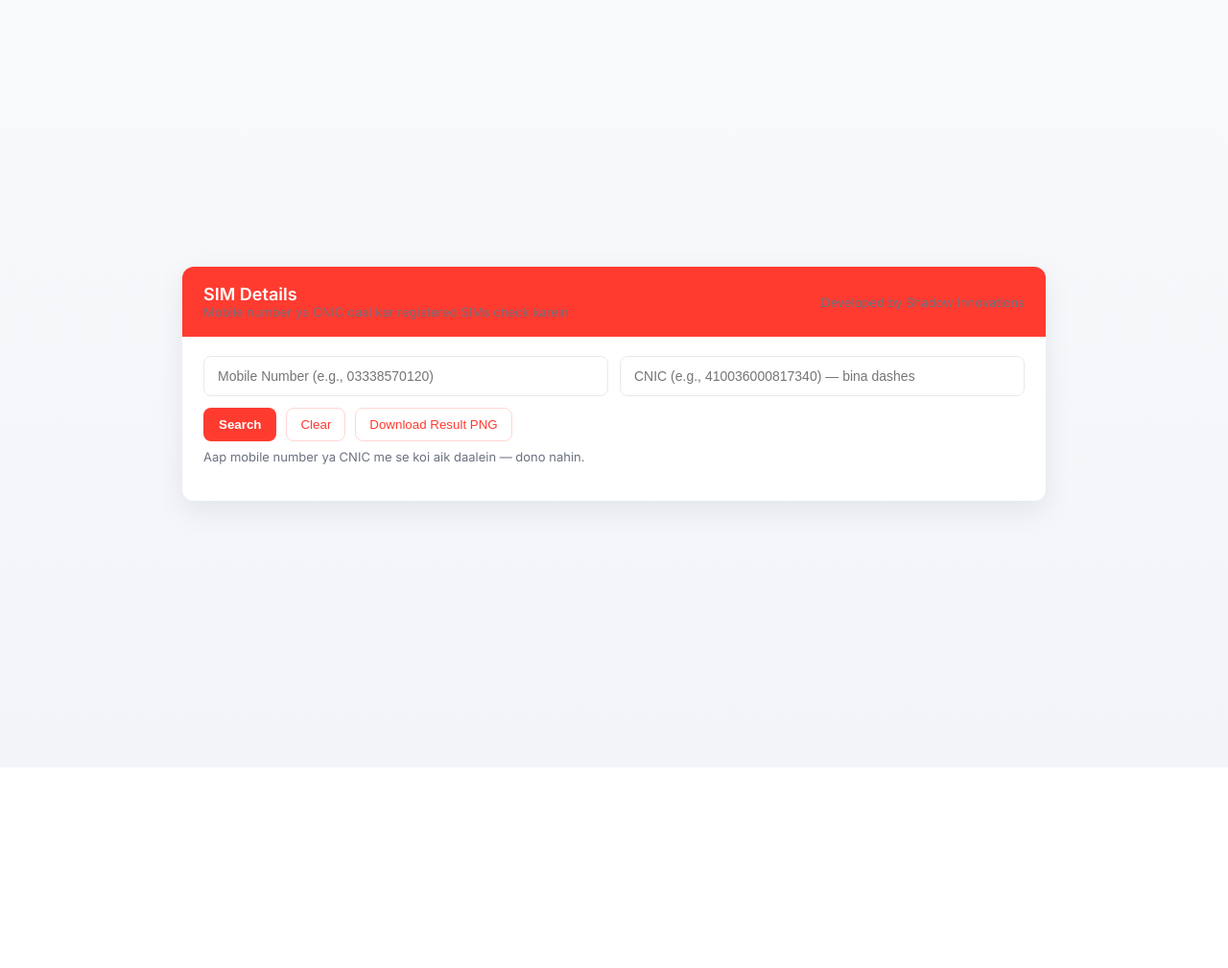
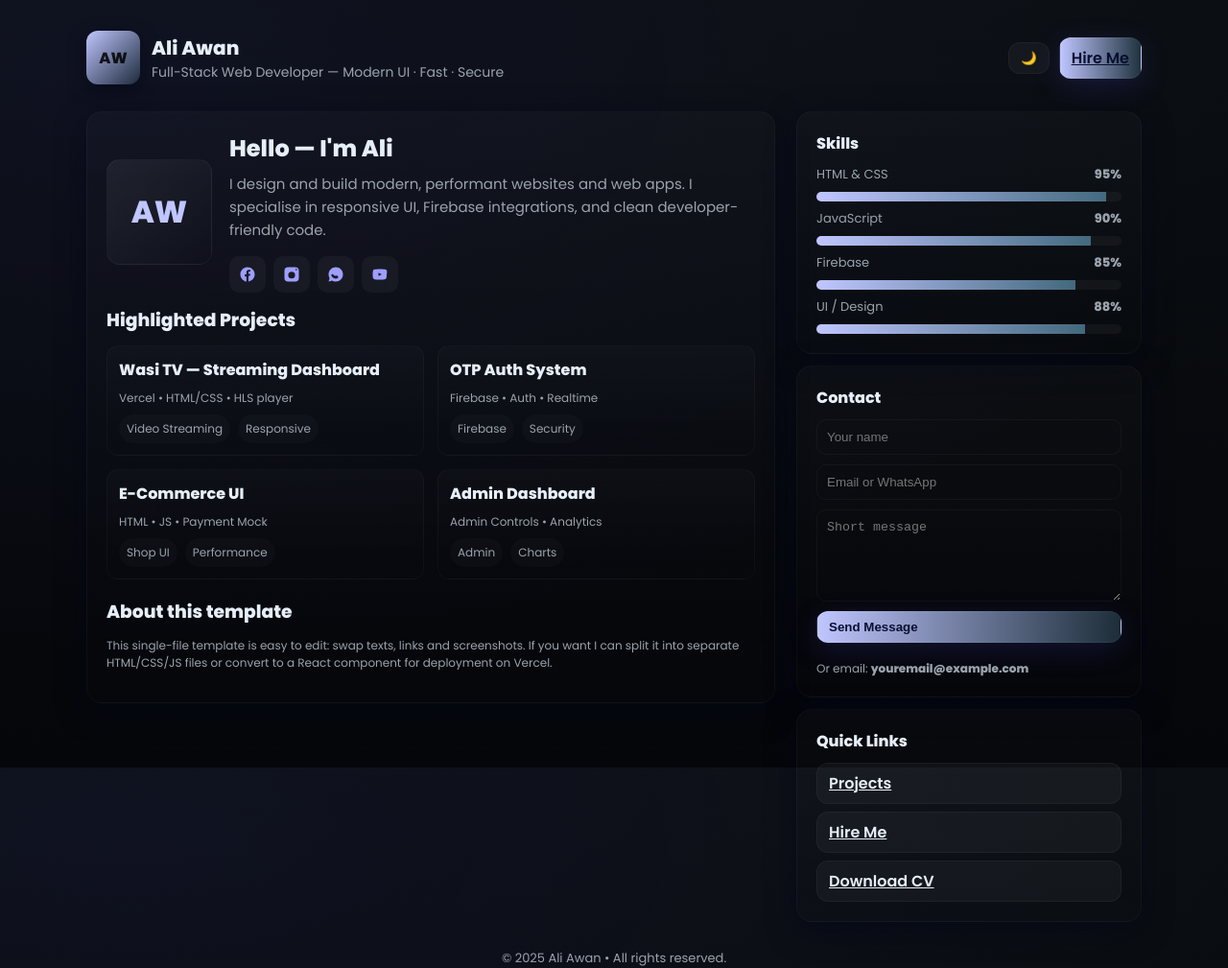
Before and after one commit to awanzada786616/Key_wallet, a plain HTML site: page index.html in a window 1280 px wide. Shown: the whole page at 96% size. Before the commit the page ends 800 px from the top, so only its background shows below. Drawn offline with Linux system fonts and the light colour scheme.

Commit message:
Update index.html

```diff
--- a/index.html
+++ b/index.html
@@ -1,272 +1,323 @@
-<!doctype html>
-<html lang="ur">
+<!DOCTYPE html>
+<html lang="en">
 <head>
   <meta charset="utf-8" />
   <meta name="viewport" content="width=device-width,initial-scale=1" />
-  <title>SIM Details - Shadow Innovations (Frontend)</title>
-  <link href="https://fonts.googleapis.com/css2?family=Inter:wght@300;400;600&display=swap" rel="stylesheet">
+  <title>Ali Awan — Portfolio</title>
+  <link rel="preconnect" href="https://fonts.gstatic.com" crossorigin />
+  <link href="https://fonts.googleapis.com/css2?family=Poppins:wght@300;400;600;800&display=swap" rel="stylesheet">
+  <meta name="description" content="Professional portfolio — Ali Awan" />
   <style>
     :root{
-      --red:#ff3b30;
-      --red-dark:#cc3026;
-      --bg:#f6f7fb;
+      --bg:#0b0f12;
+      --card:#0f1720;
+      --muted:#9aa3ad;
+      --accent:#c0c6ff;
+      --glass: rgba(255,255,255,0.04);
+      --radius:16px;
+      color-scheme: dark;
+    }
+    .light{
+      --bg:#f6f8fb;
       --card:#ffffff;
-      --muted:#6b7280;
-      --glass: rgba(255,255,255,0.8);
+      --muted:#536070;
+      --accent:#4f46e5;
+      --glass: rgba(15,23,42,0.04);
+      color-scheme: light;
     }
+
     *{box-sizing:border-box}
+    html,body{height:100%}
     body{
-      font-family: Inter, system-ui, -apple-system, "Segoe UI", Roboto, "Helvetica Neue", Arial;
-      margin:0; background:linear-gradient(180deg,#f8fafc, #f2f4f8);
-      min-height:100vh; display:flex; align-items:center; justify-content:center; padding:24px;
+      margin:0;
+      font-family:'Poppins',system-ui,-apple-system,Segoe UI,Roboto,"Helvetica Neue",Arial;
+      background: radial-gradient(1200px 600px at 10% 10%, rgba(79,70,229,0.07), transparent),
+                  linear-gradient(180deg,var(--bg),#05060a);
+      color: #e6eef8;
+      -webkit-font-smoothing:antialiased;
+      -moz-osx-font-smoothing:grayscale;
+      transition: background .35s ease, color .25s ease;
+      padding:32px;
     }
-    .app{
-      width:100%; max-width:900px; background:var(--card); border-radius:12px; box-shadow:0 10px 30px rgba(15,23,42,0.08);
-      overflow:hidden;
+
+    .container{
+      max-width:1100px;
+      margin:0 auto;
     }
+
     header{
-      background:var(--red); color:#fff; padding:18px 22px;
-      display:flex; align-items:center; justify-content:space-between;
+      display:flex;
+      gap:12px;
+      align-items:center;
+      justify-content:space-between;
+      margin-bottom:28px;
     }
-    header h1{margin:0; font-size:18px; font-weight:600}
-    header p{margin:0; font-size:13px; opacity:0.9}
-    .body{padding:20px 22px}
-    .form-row{display:flex; gap:12px; flex-wrap:wrap; align-items:center}
-    .input{
-      flex:1; min-width:200px;
+
+    .brand{
+      display:flex;
+      gap:12px;
+      align-items:center;
     }
-    input[type="text"]{
-      width:100%; padding:12px 14px; border-radius:8px; border:1px solid #e6e9ef; font-size:14px;
-      outline:none; background:var(--glass);
+    .logo{
+      width:56px;
+      height:56px;
+      border-radius:12px;
+      background:linear-gradient(135deg,var(--accent),#7dd3fc20);
+      display:grid;
+      place-items:center;
+      font-weight:800;
+      color:rgba(0,0,0,0.85);
+      box-shadow: 0 6px 18px rgba(2,6,23,0.5);
     }
-    .actions{display:flex; gap:10px; align-items:center; margin-top:12px}
-    button.primary{
-      background:var(--red); color:#fff; padding:10px 16px; border-radius:8px; border:none; cursor:pointer; font-weight:600;
+
+    h1{font-size:20px;margin:0}
+    p.lead{margin:0;color:var(--muted);font-size:14px}
+
+    .top-actions{
+      display:flex;
+      gap:10px;
+      align-items:center;
     }
-    button.ghost{
-      background:transparent; color:var(--red); border:1px solid #ffd6d4; padding:9px 14px; border-radius:8px; cursor:pointer;
+
+    .btn{
+      background:var(--glass);
+      border:1px solid rgba(255,255,255,0.04);
+      padding:8px 12px;
+      border-radius:12px;
+      cursor:pointer;
+      display:inline-flex;
+      gap:8px;
+      align-items:center;
+      font-weight:600;
+      color:inherit;
+      transition:transform .15s ease, background .15s;
     }
-    .hint{color:var(--muted); font-size:13px; margin-top:8px}
-    .error{color:#b91c1c; font-size:13px; margin-top:8px}
-    .results{margin-top:18px}
-    table{width:100%; border-collapse:collapse; margin-top:10px; font-size:14px}
-    th,td{padding:10px 8px; border-bottom:1px solid #f1f3f6; text-align:left}
-    th{background:#fff; color:#111; font-weight:600; font-size:13px}
-    .center{text-align:center}
-    .small{font-size:13px; color:var(--muted)}
-    .loading{display:inline-block; margin-left:8px; width:14px; height:14px; border-radius:50%; border:2px solid rgba(255,255,255,0.4); border-top-color:#fff; animation:spin 1s linear infinite}
-    @keyframes spin{to{transform:rotate(360deg)}}
+    .btn:active{transform:translateY(1px)}
+    .btn.primary{
+      background:linear-gradient(90deg,var(--accent),#7dd3fc30);
+      color: #071032;
+      box-shadow: 0 8px 30px rgba(79,70,229,0.18);
+    }
 
-    /* Responsive */
-    @media (max-width:640px){
-      .form-row{flex-direction:column}
-      header{flex-direction:column; gap:8px; align-items:flex-start}
+    /* main area */
+    .grid{
+      display:grid;
+      grid-template-columns: 1fr 360px;
+      gap:22px;
+      align-items:start;
     }
+    @media (max-width:980px){ .grid{grid-template-columns:1fr} }
+
+    .card{
+      background:linear-gradient(180deg, rgba(255,255,255,0.02), transparent);
+      border-radius:var(--radius);
+      padding:20px;
+      box-shadow: 0 8px 30px rgba(2,6,23,0.6);
+      border:1px solid rgba(255,255,255,0.03);
+    }
+
+    .intro{
+      display:flex;
+      gap:18px;
+      align-items:center;
+      margin-bottom:14px;
+    }
+    .avatar{
+      width:110px;height:110px;border-radius:14px;background:linear-gradient(135deg,#fff1, #fff0);flex-shrink:0;
+      display:grid;place-items:center;font-size:32px;font-weight:800;color:var(--accent);
+      border:1px solid rgba(255,255,255,0.04);
+    }
+
+    .socials{display:flex;gap:8px;margin-top:12px}
+    .socials a{display:inline-grid;padding:10px;border-radius:10px;background:var(--glass);place-items:center;text-decoration:none}
+
+    .about{color:var(--muted);line-height:1.6;margin-top:8px;font-size:15px}
+
+    /* projects */
+    .projects{display:grid;grid-template-columns:repeat(2,1fr);gap:14px}
+    @media (max-width:720px){ .projects{grid-template-columns:1fr} }
+
+    .project{
+      border-radius:12px;padding:12px;background:linear-gradient(180deg, rgba(255,255,255,0.02), transparent);
+      border:1px solid rgba(255,255,255,0.03);
+      display:flex;flex-direction:column;gap:8px;
+    }
+    .project .title{font-weight:700}
+    .tags{display:flex;gap:8px;flex-wrap:wrap}
+    .tag{font-size:12px;padding:6px 8px;border-radius:999px;background:rgba(255,255,255,0.02);color:var(--muted)}
+
+    /* right column */
+    .meta-block{display:flex;flex-direction:column;gap:12px}
+    .skillbar{display:flex;flex-direction:column;gap:8px}
+    .skill{display:flex;justify-content:space-between;font-size:13px;color:var(--muted)}
+    .bar{height:10px;background:rgba(255,255,255,0.04);border-radius:999px;overflow:hidden}
+    .bar > i{display:block;height:100%;background:linear-gradient(90deg,var(--accent),#7dd3fc70);width:40%}
+
+    footer{margin-top:28px;text-align:center;color:var(--muted);font-size:13px}
+
+    /* contact small */
+    form.contact{display:flex;flex-direction:column;gap:10px}
+    form.contact input, form.contact textarea{
+      background:transparent;border:1px solid rgba(255,255,255,0.04);padding:10px;border-radius:10px;color:inherit;
+    }
+    form.contact textarea{min-height:96px;resize:vertical}
+    .muted-note{font-size:12px;color:var(--muted)}
+
+    /* subtle animations */
+    .fade-up{opacity:0;transform:translateY(8px);animation:fadeUp .6s forwards}
+    @keyframes fadeUp{to{opacity:1;transform:none}}
   </style>
-  <script src="https://html2canvas.hertzen.com/dist/html2canvas.min.js"></script>
 </head>
 <body>
-  <div class="app" role="application" aria-label="SIM details checker">
+  <div class="container">
     <header>
-      <div>
-        <h1>SIM Details</h1>
-        <p class="small">Mobile number ya CNIC daal kar registered SIMs check karein</p>
+      <div class="brand">
+        <div class="logo">AW</div>
+        <div>
+          <h1>Ali Awan</h1>
+          <p class="lead">Full-Stack Web Developer — Modern UI · Fast · Secure</p>
+        </div>
       </div>
-      <div class="small">Developed by Shadow Innovations</div>
+
+      <div class="top-actions">
+        <button id="themeToggle" class="btn" title="Toggle theme">🌙</button>
+        <a class="btn primary" href="#contact">Hire Me</a>
+      </div>
     </header>
 
-    <div class="body">
-      <form id="simForm" autocomplete="off">
-        <!-- agar backend se CSRF token chahiye ho to yahan dal dein -->
-        <input type="hidden" id="csrf_token" value="">
+    <main class="grid">
+      <section class="card">
+        <div class="intro">
+          <div class="avatar">AW</div>
+          <div>
+            <h2 style="margin:0">Hello — I'm Ali</h2>
+            <p class="about">I design and build modern, performant websites and web apps. I specialise in responsive UI, Firebase integrations, and clean developer-friendly code.</p>
 
-        <div class="form-row">
-          <div class="input">
-            <input id="mobile" name="mobile" type="text" placeholder="Mobile Number (e.g., 03338570120)" />
-          </div>
-          <div class="input">
-            <input id="cnic" name="cnic" type="text" placeholder="CNIC (e.g., 410036000817340) — bina dashes" />
+            <div class="socials" aria-hidden>
+              <a href="#" title="Facebook" target="_blank" rel="noreferrer">
+                <!-- FB SVG -->
+                <svg width="18" height="18" viewBox="0 0 24 24" fill="none" aria-hidden><path d="M22 12.07C22 6.48 17.52 2 12 2S2 6.48 2 12.07c0 5.02 3.66 9.18 8.44 9.93v-7.03H8.08v-2.9h2.36V9.4c0-2.33 1.38-3.62 3.5-3.62.99 0 2.02.18 2.02.18v2.2h-1.12c-1.1 0-1.44.68-1.44 1.37v1.65h2.46l-.39 2.9h-2.07V22C18.34 21.25 22 17.09 22 12.07z" fill="currentColor"/></svg>
+              </a>
+              <a href="#" title="Instagram" target="_blank" rel="noreferrer">
+                <svg width="18" height="18" viewBox="0 0 24 24" fill="none" aria-hidden><path d="M7 2h10a5 5 0 0 1 5 5v10a5 5 0 0 1-5 5H7a5 5 0 0 1-5-5V7a5 5 0 0 1 5-5zm5 6.2A4.8 4.8 0 1 0 16.8 13 4.8 4.8 0 0 0 12 8.2zm6.4-3.9a1.1 1.1 0 1 0 1.1 1.1 1.1 1.1 0 0 0-1.1-1.1z" fill="currentColor"/></svg>
+              </a>
+              <a href="#" title="WhatsApp" target="_blank" rel="noreferrer">
+                <svg width="18" height="18" viewBox="0 0 24 24" fill="none" aria-hidden><path d="M12.04 2C6.48 2 2 6.48 2 12.04c0 1.98.52 3.83 1.42 5.43L2 22l4.7-1.36A9.92 9.92 0 0 0 12.04 22C17.6 22 22 17.52 22 12.04S17.6 2 12.04 2zm3.3 14.4c-.2.6-1.15 1.16-1.9 1.3-.5.1-1.04.18-1.6.18a6.6 6.6 0 0 1-3.55-1.06 6.9 6.9 0 0 1-2.4-3.06c-.25-.63-.05-1.2.56-1.6.24-.17.55-.27.96-.48.3-.16.55-.24.8.24.35.6.9 1.02 1.85 1.63.9.57 1.67.77 2.5.2.25-.14.5-.2.78-.07.28.12 1.07.4 1.25.47.18.06.3.09.35.14.06.06.06.2.04.33z" fill="currentColor"/></svg>
+              </a>
+              <a href="#" title="YouTube" target="_blank" rel="noreferrer">
+                <svg width="18" height="18" viewBox="0 0 24 24" fill="none" aria-hidden><path d="M21.8 8s-.2-1.4-.8-2c-.7-.8-1.5-.8-1.9-.9C16.6 4.7 12 4.7 12 4.7h-.1s-4.6 0-7 .4c-.4.1-1.2.1-1.9.9C2.4 6.6 2.2 8 2.2 8S2 9.7 2 11.5v1c0 1.8.2 3.5.2 3.5s.2 1.4.8 2c.7.8 1.6.8 2 1 1.5.3 6.5.3 6.5.3s4.6 0 7-.4c.4-.1 1.2-.1 1.9-.9.6-.6.8-2 .8-2s.2-1.7.2-3.5v-1C22 9.7 21.8 8 21.8 8zM10 14.2V9.8l4.5 2.2L10 14.2z" fill="currentColor"/></svg>
+              </a>
+            </div>
           </div>
         </div>
 
-        <div class="actions">
-          <button id="searchBtn" class="primary" type="submit">Search <span id="spinner" style="display:none" class="loading"></span></button>
-          <button id="clearBtn" class="ghost" type="button">Clear</button>
-          <button id="downloadBtn" class="ghost" type="button">Download Result PNG</button>
+        <div class="fade-up">
+          <h3 style="margin:8px 0 12px">Highlighted Projects</h3>
+
+          <div class="projects">
+            <article class="project">
+              <div class="title">Wasi TV — Streaming Dashboard</div>
+              <div class="muted-note">Vercel • HTML/CSS • HLS player</div>
+              <div class="tags"><span class="tag">Video Streaming</span><span class="tag">Responsive</span></div>
+            </article>
+
+            <article class="project">
+              <div class="title">OTP Auth System</div>
+              <div class="muted-note">Firebase • Auth • Realtime</div>
+              <div class="tags"><span class="tag">Firebase</span><span class="tag">Security</span></div>
+            </article>
+
+            <article class="project">
+              <div class="title">E-Commerce UI</div>
+              <div class="muted-note">HTML • JS • Payment Mock</div>
+              <div class="tags"><span class="tag">Shop UI</span><span class="tag">Performance</span></div>
+            </article>
+
+            <article class="project">
+              <div class="title">Admin Dashboard</div>
+              <div class="muted-note">Admin Controls • Analytics</div>
+              <div class="tags"><span class="tag">Admin</span><span class="tag">Charts</span></div>
+            </article>
+          </div>
+
+          <section style="margin-top:18px">
+            <h3 style="margin-bottom:6px">About this template</h3>
+            <p class="muted-note">This single-file template is easy to edit: swap texts, links and screenshots. If you want I can split it into separate HTML/CSS/JS files or convert to a React component for deployment on Vercel.</p>
+          </section>
+        </div>
+      </section>
+
+      <aside class="meta-block">
+        <div class="card">
+          <h4 style="margin:0 0 10px">Skills</h4>
+          <div class="skillbar">
+            <div class="skill"><span>HTML & CSS</span><strong>95%</strong></div>
+            <div class="bar" aria-hidden><i style="width:95%"></i></div>
+
+            <div class="skill"><span>JavaScript</span><strong>90%</strong></div>
+            <div class="bar" aria-hidden><i style="width:90%"></i></div>
+
+            <div class="skill"><span>Firebase</span><strong>85%</strong></div>
+            <div class="bar" aria-hidden><i style="width:85%"></i></div>
+
+            <div class="skill"><span>UI / Design</span><strong>88%</strong></div>
+            <div class="bar" aria-hidden><i style="width:88%"></i></div>
+          </div>
         </div>
 
-        <div id="msg" class="hint">Aap mobile number ya CNIC me se koi aik daalein — dono nahin.</div>
-        <div id="error" class="error" style="display:none"></div>
-      </form>
+        <div class="card">
+          <h4 style="margin:0 0 10px">Contact</h4>
+          <form id="contact" class="contact" onsubmit="event.preventDefault(); alert('Message sent (demo)')">
+            <input placeholder="Your name" required />
+            <input placeholder="Email or WhatsApp" required />
+            <textarea placeholder="Short message"></textarea>
+            <button class="btn primary" type="submit">Send Message</button>
+            <div class="muted-note" style="margin-top:8px">Or email: <strong>youremail@example.com</strong></div>
+          </form>
+        </div>
 
-      <div id="results" class="results" aria-live="polite"></div>
-    </div>
+        <div class="card">
+          <h4 style="margin:0 0 10px">Quick Links</h4>
+          <div style="display:flex;flex-direction:column;gap:8px">
+            <a class="btn" href="#projects">Projects</a>
+            <a class="btn" href="#contact">Hire Me</a>
+            <a class="btn" href="#">Download CV</a>
+          </div>
+        </div>
+      </aside>
+    </main>
+
+    <footer>
+      © <span id="year"></span> Ali Awan • All rights reserved.
+    </footer>
   </div>
 
   <script>
-    // ---- Configuration: replace with your real API endpoint ----
-    const API_URL = '/api/sim-details'; // <-- change this to your real endpoint
+    // set year
+    document.getElementById('year').textContent = new Date().getFullYear();
 
-    // Expected response format (example):
-    // {
-    //   "success": true,
-    //   "data": [
-    //     { "operator":"Jazz", "msisdn":"0333xxxxxxx", "sim_type":"Prepaid", "registered_on":"2023-09-01", "imei":"..." },
-    //     ...
-    //   ]
-    // }
+    // theme toggle with simple persistence
+    const root = document.documentElement;
+    const body = document.body;
+    const themeToggle = document.getElementById('themeToggle');
+    const stored = localStorage.getItem('site-theme');
+    if (stored === 'light') body.classList.add('light');
 
-    const form = document.getElementById('simForm');
-    const mobileEl = document.getElementById('mobile');
-    const cnicEl = document.getElementById('cnic');
-    const msgEl = document.getElementById('msg');
-    const errorEl = document.getElementById('error');
-    const resultsEl = document.getElementById('results');
-    const searchBtn = document.getElementById('searchBtn');
-    const spinner = document.getElementById('spinner');
-    const downloadBtn = document.getElementById('downloadBtn');
-    const clearBtn = document.getElementById('clearBtn');
+    function updateIcon() {
+      themeToggle.textContent = body.classList.contains('light') ? '🌞' : '🌙';
+    }
+    updateIcon();
 
-    function showError(text){
-      errorEl.style.display='block';
-      errorEl.textContent = text;
-    }
-    function clearError(){
-      errorEl.style.display='none';
-      errorEl.textContent = '';
-    }
-
-    function validateInputs(mobile, cnic){
-      if(!mobile && !cnic){
-        showError('Mobile number ya CNIC me se koi aik zaroori hai.');
-        return false;
-      }
-      if(mobile && !/^(03\d{9}|9\d{9}|\+?92\d{10}|0\d{10})$/.test(mobile.replace(/\s+/g,''))){
-        // permissive regex (adjust to your format)
-        showError('Mobile number ka format ghalat hai. Example: 03338570120');
-        return false;
-      }
-      if(cnic && !/^\d{13}$/.test(cnic.replace(/-/g,''))){
-        showError('CNIC 13 digits hona chahiye (bina dashes). Example: 410036000817340');
-        return false;
-      }
-      clearError();
-      return true;
-    }
-
-    function renderTable(data){
-      if(!Array.isArray(data) || data.length===0){
-        resultsEl.innerHTML = '<div class="small">Koi record nahin mila.</div>';
-        return;
-      }
-      let html = '<div id="resultTableWrap"><table id="resultTable" role="table"><thead><tr><th>Operator</th><th>Number</th><th>SIM Type</th><th>Registered On</th><th>IMEI</th></tr></thead><tbody>';
-      data.forEach(r=>{
-        html += `<tr>
-          <td>${escapeHtml(r.operator||'—')}</td>
-          <td>${escapeHtml(r.msisdn||r.number||'—')}</td>
-          <td>${escapeHtml(r.sim_type||r.type||'—')}</td>
-          <td>${escapeHtml(r.registered_on||r.date||'—')}</td>
-          <td>${escapeHtml(r.imei||'—')}</td>
-        </tr>`;
-      });
-      html += '</tbody></table></div>';
-      resultsEl.innerHTML = html;
-    }
-
-    function escapeHtml(s){
-      return String(s).replace(/[&<>"']/g, function(m){return {'&':'&amp;','<':'&lt;','>':'&gt;','"':'&quot;',"'":'&#39;'}[m];});
-    }
-
-    async function doSearch(e){
-      if(e) e.preventDefault();
-      const mobile = mobileEl.value.trim();
-      const cnic = cnicEl.value.trim();
-
-      if(!validateInputs(mobile, cnic)) return;
-
-      // prepare payload
-      const payload = {};
-      if(mobile) payload.mobile = mobile;
-      if(cnic) payload.cnic = cnic;
-
-      // include csrf if present
-      const csrf_token = document.getElementById('csrf_token')?.value;
-      const headers = { 'Content-Type':'application/json' };
-      if(csrf_token) headers['X-CSRF-Token'] = csrf_token;
-
-      // UI: start loading
-      spinner.style.display='inline-block';
-      searchBtn.disabled = true;
-      clearError();
-      msgEl.textContent = 'Searching...';
-
-      try {
-        const resp = await fetch(API_URL, {
-          method:'POST',
-          headers,
-          body: JSON.stringify(payload)
-        });
-
-        if(!resp.ok){
-          const text = await resp.text();
-          throw new Error(`Server returned ${resp.status}: ${text}`);
-        }
-
-        const json = await resp.json();
-        if(json.success === false){
-          // API-level error
-          showError(json.message || 'Server returned an error.');
-          resultsEl.innerHTML = '';
-        } else {
-          // render data (assume json.data array)
-          renderTable(json.data || []);
-          msgEl.textContent = `Results: ${Array.isArray(json.data)? json.data.length : '—'}`;
-        }
-
-      } catch(err){
-        console.error(err);
-        showError('Request failed — check console and API endpoint. ' + (err.message||''));
-        resultsEl.innerHTML = '';
-      } finally{
-        spinner.style.display='none';
-        searchBtn.disabled = false;
-      }
-    }
-
-    // Download table as PNG
-    downloadBtn.addEventListener('click', async () => {
-      const tableWrap = document.getElementById('resultTableWrap');
-      if(!tableWrap){
-        alert('Koi result table maujood nahin hai.');
-        return;
-      }
-      try {
-        const canvas = await html2canvas(tableWrap, {scale:2, backgroundColor:'#fff'});
-        const link = document.createElement('a');
-        link.href = canvas.toDataURL('image/png');
-        link.download = `sim-details-${Date.now()}.png`;
-        document.body.appendChild(link);
-        link.click();
-        document.body.removeChild(link);
-      } catch(err){
-        console.error(err);
-        alert('PNG generate karne me error. Console dekhein.');
-      }
+    themeToggle.addEventListener('click', () => {
+      body.classList.toggle('light');
+      localStorage.setItem('site-theme', body.classList.contains('light') ? 'light' : 'dark');
+      updateIcon();
     });
 
-    clearBtn.addEventListener('click', () => {
-      mobileEl.value = '';
-      cnicEl.value = '';
-      resultsEl.innerHTML = '';
-      clearError();
-      msgEl.textContent = 'Mobile number ya CNIC daal kar registered SIMs check karein';
+    // small accessibility: focus outlines
+    document.addEventListener('keydown', e => {
+      if (e.key === 'Tab') document.body.style.outline = 'none';
     });
-
-    form.addEventListener('submit', doSearch);
-
-    // Optional: allow Enter in inputs to submit
-    mobileEl.addEventListener('keydown', (e)=>{ if(e.key==='Enter'){ e.preventDefault(); doSearch(); }});
-    cnicEl.addEventListener('keydown', (e)=>{ if(e.key==='Enter'){ e.preventDefault(); doSearch(); }});
   </script>
 </body>
-</html>
+              </html>
```
